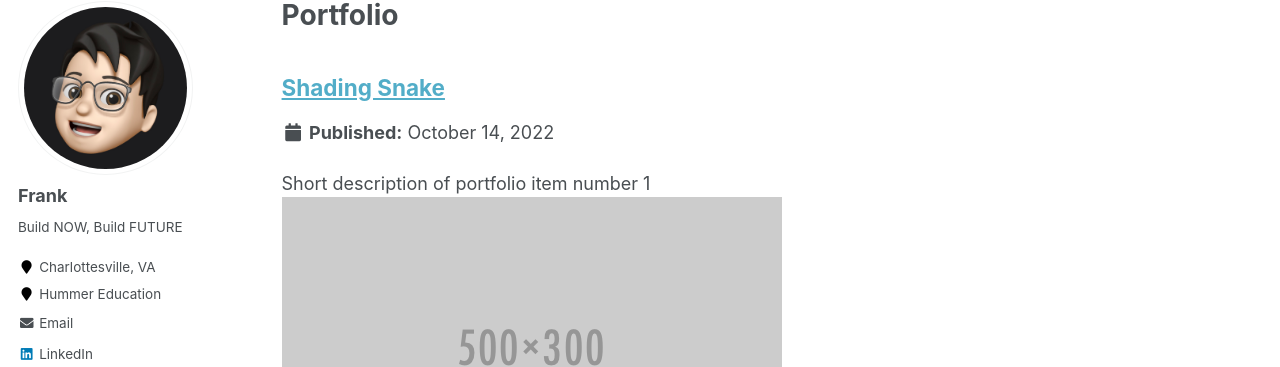
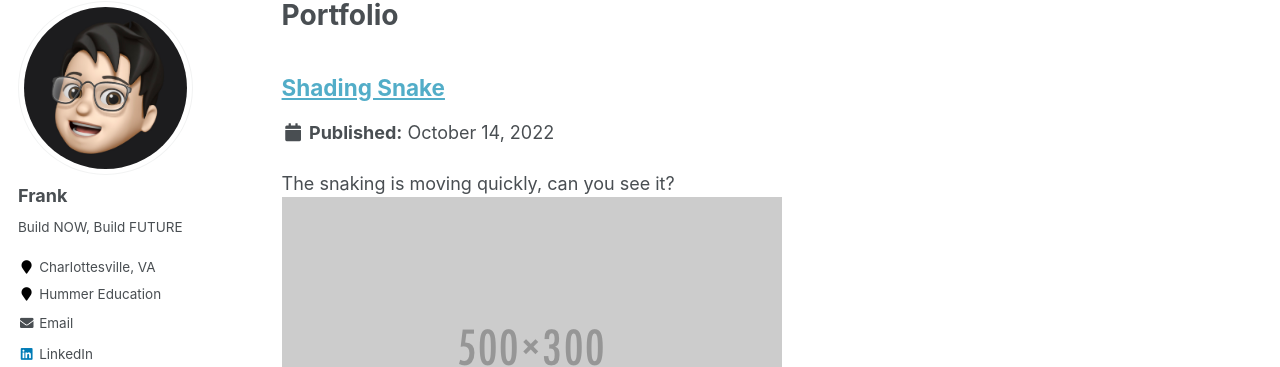
Before and after one commit to FangFrankSun/AcademicPage, a Jekyll site: the page built from _pages/portfolio.html, in a window 1280 px wide and 1302 px high. Shown: the part 117-484 px from the top of the window. Built offline with Jekyll 4.4.1, drawn with Linux system fonts in a browser that asks for light colours.

Commit message:
Update portfolio-1.md

```diff
--- a/_portfolio/portfolio-1.md
+++ b/_portfolio/portfolio-1.md
@@ -1,6 +1,6 @@
 ---
 title: "Shading Snake"
-excerpt: "Short description of portfolio item number 1<br/><img src='/images/500x300.png'>"
+excerpt: "The snaking is moving quickly, can you see it?<br/><img src='/images/500x300.png'>"
 collection: portfolio
 ---
 
```
